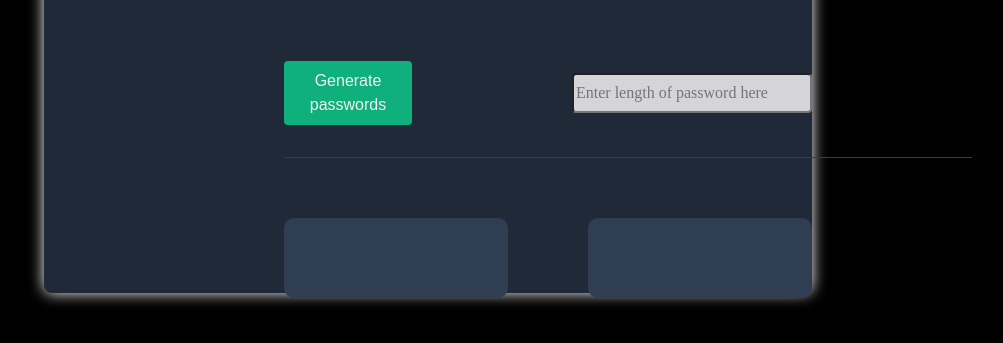
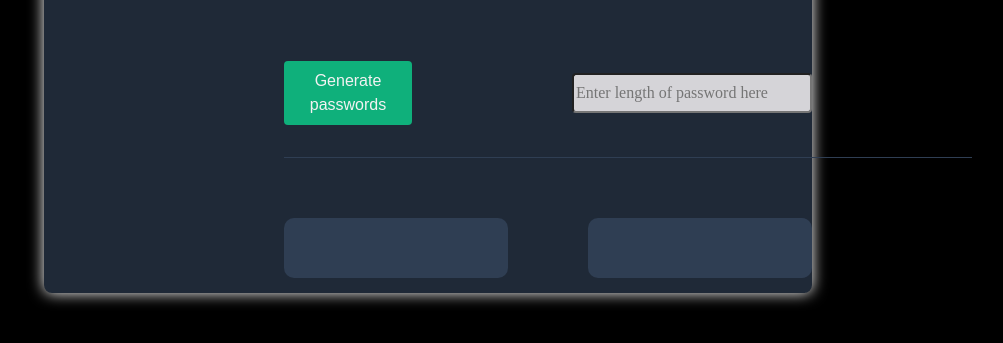
Before and after one commit to silentfoe/password-generator, a plain HTML site: page index.html in a window 1280 px wide. Shown: the part 407-750 px from the top of the page, without its empty margins (212-1215 px from the left). Drawn offline with Linux system fonts and the light colour scheme.

Commit message:
updated html and small changes to format

```diff
--- a/index.html
+++ b/index.html
@@ -52,11 +52,12 @@
 
         <div class="see-passwords">
 
-            <div type="text" class="password-1" id="password1">
+            <div class="password-1" id="password1">
 
             </div>
 
-            <div type="text" class="password-2" id="password2">
+
+            <div class="password-2" id="password2">
 
             </div>
         </div>
--- a/main.js
+++ b/main.js
@@ -33,7 +33,7 @@ function makePasswords() {
 
 function getPasswords() {
 
-    if(input.value === '' || input.value <= 0){
+    if(input.value === '' || input.value < 1){
         alert("Value must be at least 1")
     }
 
--- a/style.css
+++ b/style.css
@@ -147,7 +147,7 @@ p, .btn {
 
 .password-1, .password-2 {
 
-    height: 4em;
+    height: 3em;
     width: 15em;
     overflow: auto;
 
```
